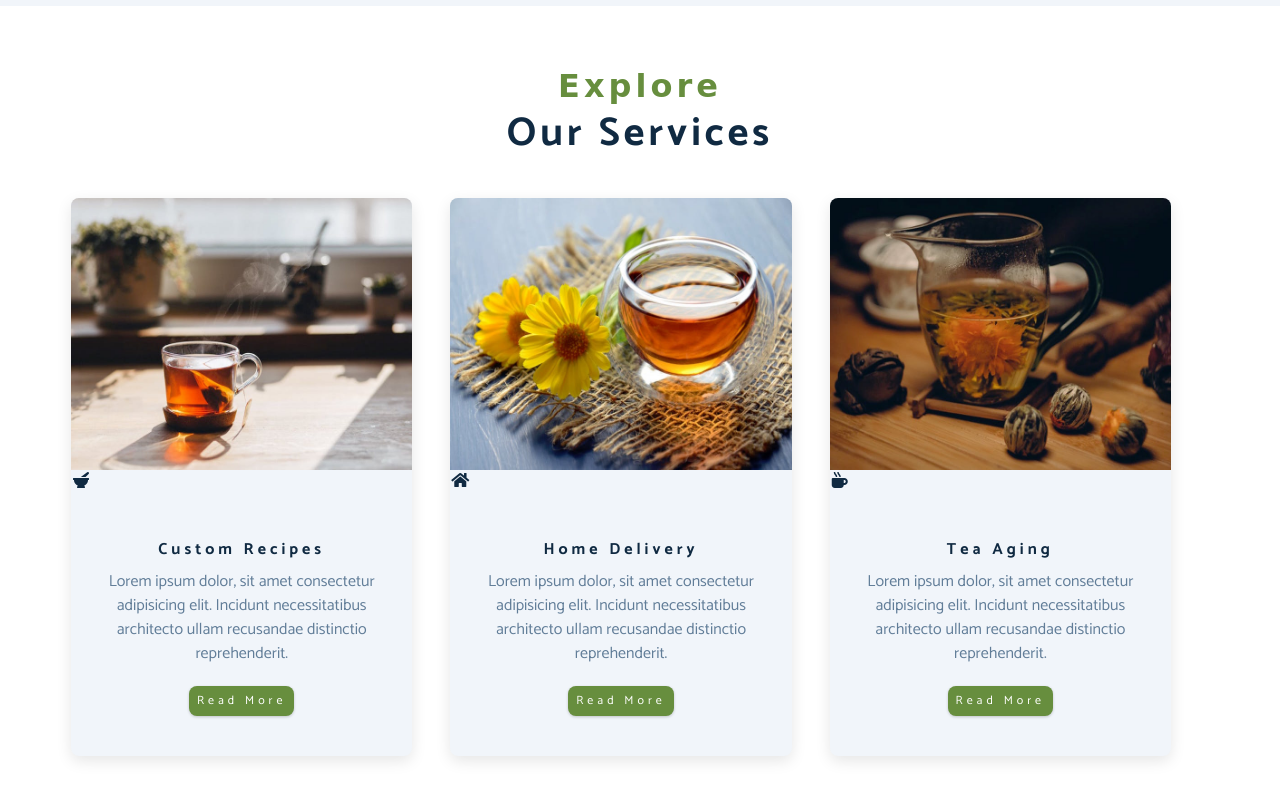
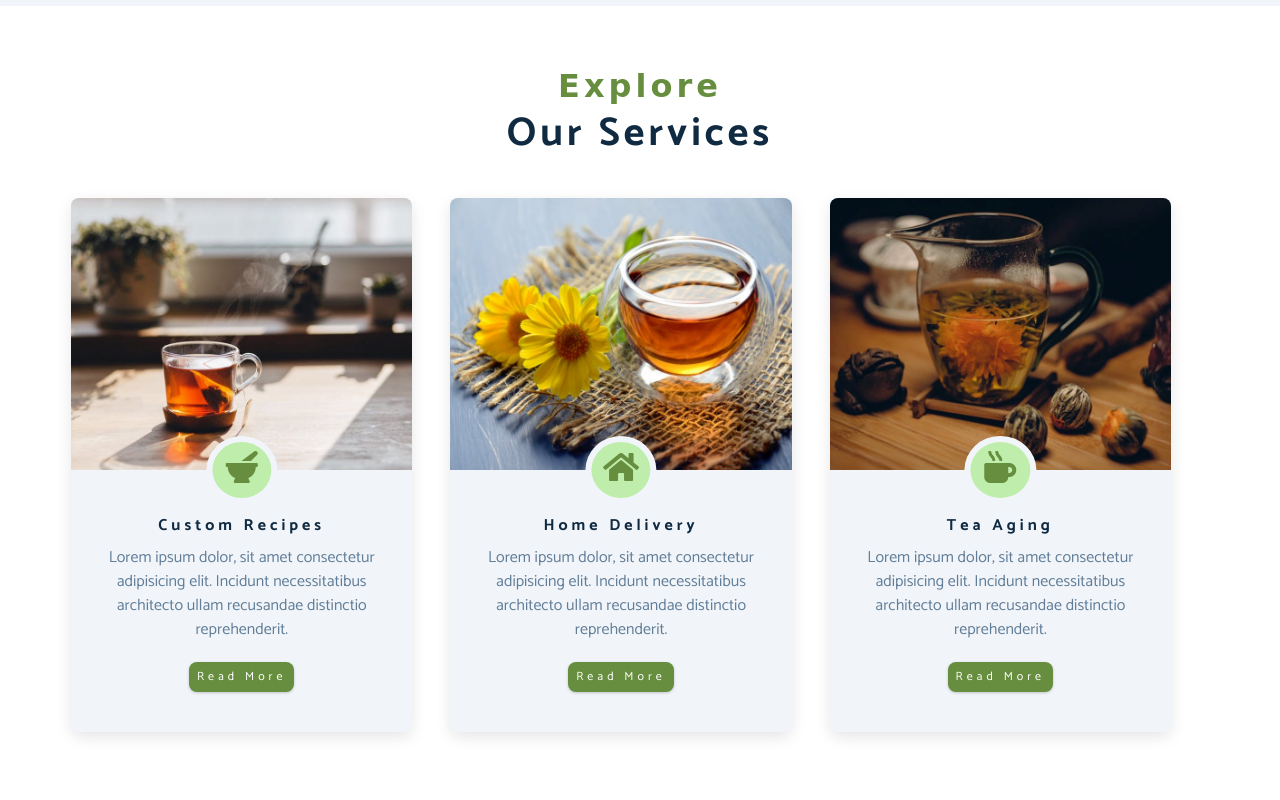
Before and after one commit to sun-n-y/teaStationWebsite, a plain HTML site: page index.html in a window 1280 px wide. Shown: the part 2131-2931 px from the top of the page. Drawn offline with Linux system fonts and the light colour scheme; a web font is replaced by a local one.

Commit message:
add service icon styles

```diff
--- a/css/styles.css
+++ b/css/styles.css
@@ -449,3 +449,20 @@ services
     margin-right: 3.333%;
   }
 }
+
+.service-img-container {
+  position: relative;
+}
+
+.service-icon {
+  position: absolute;
+  left: 50%;
+  bottom: 0;
+  font-size: 2rem;
+  color: var(--clr-primary);
+  background: var(--clr-primary-light);
+  padding: 0.25rem 0.6rem;
+  border-radius: 50%;
+  transform: translate(-50%, 50%);
+  border: 0.375rem solid var(--clr-grey-10);
+}
```
